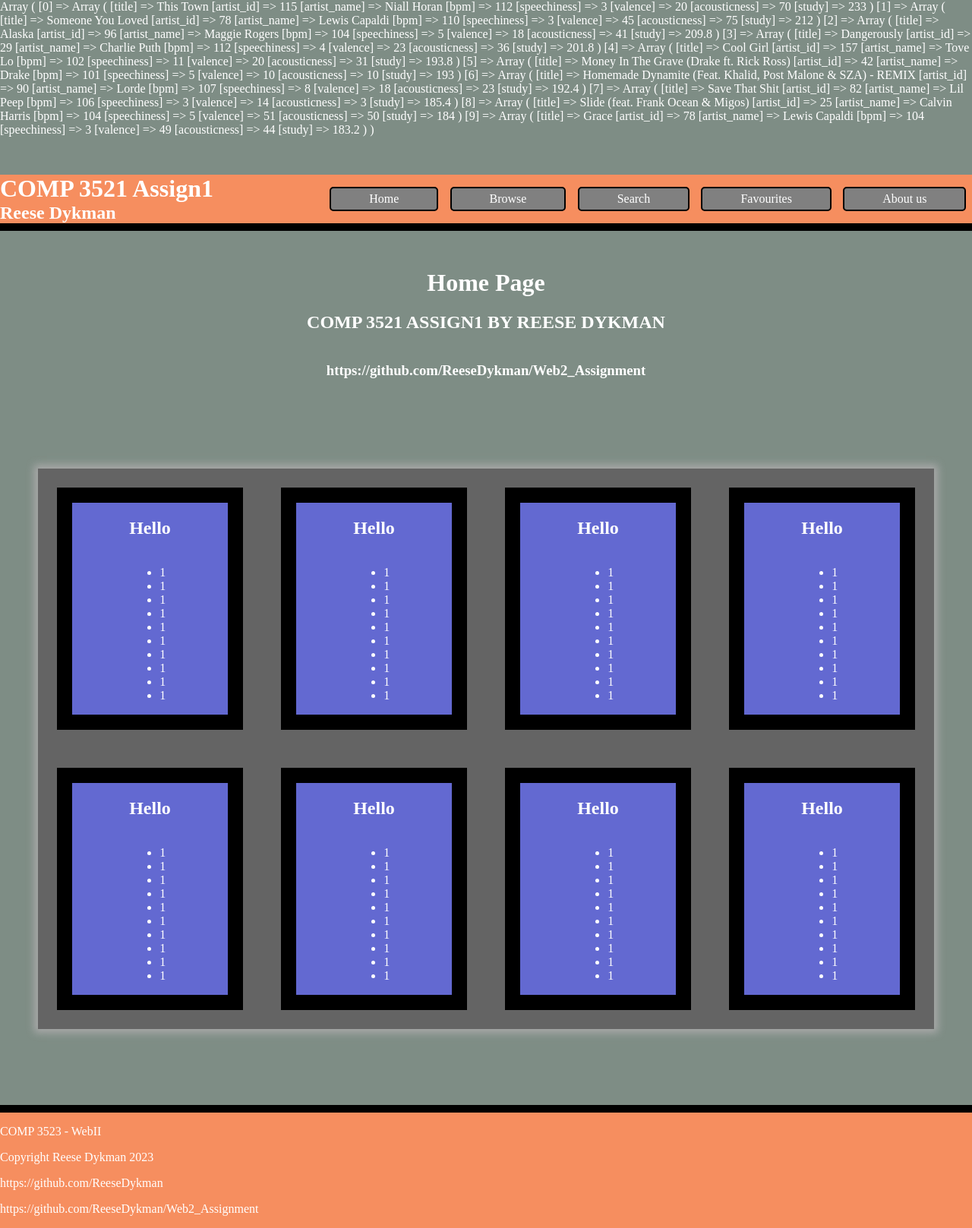
After one commit to ReeseDykman/Web2_Assignment, a PHP site: page /home.php in a window 1280 px wide. The commit adds this page. Shown: the whole page at 76% size. Run offline with PHP 8.4, Linux system fonts and the light colour scheme; data comes from the database, SQL or seed files in the repository.

Commit message:
structured home page, finished SQL queries

```diff
--- /dev/null
+++ b/about-us.php
@@ -0,0 +1,3 @@
+<?php
+echo "<h1>About us</h1>"
+?>
--- /dev/null
+++ b/home.php
@@ -0,0 +1,173 @@
+<?php
+require_once './includes/db-connection-classes.inc.php';
+require_once './includes/config.inc.php';
+require_once './includes/songs-helper.php';
+
+$db = new database();
+$connection = $db->createConnection(DBCONNSTRING, DBUSER, DBPASS);
+$searcher = new homeSearcher($connection);
+
+$topGenres = $searcher->getStudying();
+print_r($topGenres);
+?>
+
+<!DOCTYPE html>
+<html lang="en">
+    <head>
+        <meta charset="utf-8">
+        <title>Assignment 1</title>
+        <meta name="author" content="Reese Dykman">
+        <meta name="description" content="Single song page">
+        <meta name="keywords" content="song, song info, song info home page">
+        <meta name="viewport" content="width=device-width, initial-scale=1.0">
+        <link rel="stylesheet" href="./styles/home.css" />
+        <link rel="stylesheet" href="./styles/global-styles.css" />
+    </head>
+
+    <body>
+        <header>
+            <?=generateHeader();?>
+        </header>
+
+        <div class=info>
+            <h1 class= center>Home Page</h1>
+            <h2 class= center>COMP 3521 ASSIGN1 BY REESE DYKMAN</h2>
+            <h3 class= center>https://github.com/ReeseDykman/Web2_Assignment</h3>
+        </div>
+
+        <section class=black-box>
+            <div class=purple-box>
+                <h2>Hello</h2>
+                <ul>
+                    <li>1</li>
+                    <li>1</li>
+                    <li>1</li>
+                    <li>1</li>
+                    <li>1</li>
+                    <li>1</li>
+                    <li>1</li>
+                    <li>1</li>
+                    <li>1</li>
+                    <li>1</li>
+                </ul>
+            </div>
+
+            <div class=purple-box>
+                <h2>Hello</h2>
+                <ul>
+                    <li>1</li>
+                    <li>1</li>
+                    <li>1</li>
+                    <li>1</li>
+                    <li>1</li>
+                    <li>1</li>
+                    <li>1</li>
+                    <li>1</li>
+                    <li>1</li>
+                    <li>1</li>
+                </ul>
+            </div>
+
+            <div class=purple-box>
+                <h2>Hello</h2>
+                <ul>
+                    <li>1</li>
+                    <li>1</li>
+                    <li>1</li>
+                    <li>1</li>
+                    <li>1</li>
+                    <li>1</li>
+                    <li>1</li>
+                    <li>1</li>
+                    <li>1</li>
+                    <li>1</li>
+                </ul>
+            </div>
+
+            <div class=purple-box>
+                <h2>Hello</h2>
+                <ul>
+                    <li>1</li>
+                    <li>1</li>
+                    <li>1</li>
+                    <li>1</li>
+                    <li>1</li>
+                    <li>1</li>
+                    <li>1</li>
+                    <li>1</li>
+                    <li>1</li>
+                    <li>1</li>
+                </ul>
+            </div>
+
+            <div class=purple-box>
+                <h2>Hello</h2>
+                <ul>
+                    <li>1</li>
+                    <li>1</li>
+                    <li>1</li>
+                    <li>1</li>
+                    <li>1</li>
+                    <li>1</li>
+                    <li>1</li>
+                    <li>1</li>
+                    <li>1</li>
+                    <li>1</li>
+                </ul>
+            </div>
+
+            <div class=purple-box>
+                <h2>Hello</h2>
+                <ul>
+                    <li>1</li>
+                    <li>1</li>
+                    <li>1</li>
+                    <li>1</li>
+                    <li>1</li>
+                    <li>1</li>
+                    <li>1</li>
+                    <li>1</li>
+                    <li>1</li>
+                    <li>1</li>
+                </ul>
+            </div>
+
+            <div class=purple-box>
+                <h2>Hello</h2>
+                <ul>
+                    <li>1</li>
+                    <li>1</li>
+                    <li>1</li>
+                    <li>1</li>
+                    <li>1</li>
+                    <li>1</li>
+                    <li>1</li>
+                    <li>1</li>
+                    <li>1</li>
+                    <li>1</li>
+                </ul>
+            </div>
+
+            <div class=purple-box>
+                <h2>Hello</h2>
+                <ul>
+                    <li>1</li>
+                    <li>1</li>
+                    <li>1</li>
+                    <li>1</li>
+                    <li>1</li>
+                    <li>1</li>
+                    <li>1</li>
+                    <li>1</li>
+                    <li>1</li>
+                    <li>1</li>
+                </ul>
+            </div>
+
+        </section>
+
+
+        <footer><?=generateFooter()?></footer>
+    </body>
+
+</html>
--- a/includes/add-favourite.inc.php
+++ b/includes/add-favourite.inc.php
@@ -1,8 +1,6 @@
 <?php
 
-    if(session_status() !== PHP_SESSION_ACTIVE){
-        session_start();
-    }
+    session_start();
 
     if (!isset($_SESSION["favourites"])){
         $_SESSION["favourites"] = [];
--- a/includes/db-connection-classes.inc.php
+++ b/includes/db-connection-classes.inc.php
@@ -138,6 +138,101 @@ class songSearcher{
     }
 
 }
+class homeSearcher{
 
+    function __construct($conn){
+        $this->connection = $conn;
+    }
+
+    function getTopGenres(){
+        $sql = "SELECT songs.genre_id, genres.genre_name, COUNT(*) AS count FROM songs
+            INNER JOIN genres ON songs.genre_id = genres.genre_id GROUP BY songs.genre_id
+            ORDER BY count DESC LIMIT 10" ;
+
+        $results = database::dbquery($this->connection, $sql, null);
+        $results = $results->fetchAll();
+        return $results;
+
+    }
+
+    function getTopArtists(){
+        $sql = "SELECT songs.artist_id, artists.artist_name, COUNT(*) AS count FROM songs
+            INNER JOIN artists ON songs.artist_id = artists.artist_id GROUP BY songs.artist_id
+            ORDER BY count DESC LIMIT 10" ;
+
+        $results = database::dbquery($this->connection, $sql, null);
+        $results = $results->fetchAll();
+        return $results;
+    }
+
+    function getTopSongs(){
+        $sql = "SELECT songs.title, songs.artist_id, artists.artist_name, popularity FROM songs
+            INNER JOIN artists ON songs.artist_id = artists.artist_id
+            ORDER BY popularity DESC LIMIT 10" ;
+
+        $results = database::dbquery($this->connection, $sql, null);
+        $results = $results->fetchAll();
+        return $results;
+    }
+
+    function getOneHitWonders(){
+        $sql = "SELECT songs.title, songs.artist_id, artists.artist_name, popularity,
+            COUNT(songs.artist_id) as count FROM songs
+            INNER JOIN artists ON songs.artist_id = artists.artist_id GROUP BY songs.artist_id
+            HAVING count(songs.artist_id) = 1 ORDER BY songs.popularity DESC LIMIT 10 " ;
+
+        $results = database::dbquery($this->connection, $sql, null);
+        $results = $results->fetchAll();
+        return $results;
+    }
+
+    function getAcoustic(){
+        $sql = "SELECT songs.title, songs.artist_id, artists.artist_name, acousticness, duration
+                FROM songs INNER JOIN artists ON songs.artist_id = artists.artist_id
+                WHERE songs.acousticness > 40
+                GROUP BY songs.artist_id ORDER BY songs.duration DESC LIMIT 10" ;
+
+        $results = database::dbquery($this->connection, $sql, null);
+        $results = $results->fetchAll();
+        return $results;
+    }
+
+    function getClub(){
+        $sql = "SELECT songs.title, songs.artist_id, artists.artist_name, danceability,
+                energy, danceability*1.6+energy*1.4 AS club
+                FROM songs INNER JOIN artists ON songs.artist_id = artists.artist_id
+                WHERE songs.danceability > 80
+                ORDER BY club DESC LIMIT 10" ;
+
+        $results = database::dbquery($this->connection, $sql, null);
+        $results = $results->fetchAll();
+        return $results;
+    }
+
+    function getRunning(){
+        $sql = "SELECT songs.title, songs.artist_id, artists.artist_name, bpm, energy, valence,
+                energy*1.3+valence*1.6 AS run
+                FROM songs INNER JOIN artists ON songs.artist_id = artists.artist_id
+                WHERE bpm > 120 AND bpm < 125
+                ORDER BY run DESC LIMIT 10" ;
+
+        $results = database::dbquery($this->connection, $sql, null);
+        $results = $results->fetchAll();
+        return $results;
+    }
+
+    function getStudying(){
+        $sql = "SELECT songs.title, songs.artist_id, artists.artist_name, bpm, speechiness, valence, acousticness,
+                acousticness*0.8+100 - speechiness+100-valence AS study
+                FROM songs INNER JOIN artists ON songs.artist_id = artists.artist_id
+                WHERE bpm > 100 AND bpm < 115 AND speechiness > 1 AND speechiness <20
+                ORDER BY study DESC LIMIT 10" ;
+
+        $results = database::dbquery($this->connection, $sql, null);
+        $results = $results->fetchAll();
+        return $results;
+    }
+
+}
 
 ?>
--- a/includes/songs-helper.php
+++ b/includes/songs-helper.php
@@ -27,10 +27,11 @@
                 <h2>Reese Dykman</h2>
             </div>
             <nav>
-                <a href=search-results.php class="abutton">Home</a>
+                <a href=home.php class="abutton">Home</a>
                 <a href=search-results.php class="abutton">Browse</a>
                 <a href=song-search.php class="abutton">Search</a>
                 <a href=favourites.php class="abutton">Favourites</a>
+                <a href=about-us.php class="abutton">About us</a>
             </nav>
 <?php
     }
--- a/search-results.php
+++ b/search-results.php
@@ -66,7 +66,7 @@ if(isset($_GET['searchBy'])){
         <title>Assignment 1</title>
         <meta name="author" content="Reese Dykman">
         <meta name="description" content="Song search page">
-        <meta name="keywords" content="song, song search, song search page">
+        <meta name="keywords" content="song, song search, song search results page">
         <meta name="viewport" content="width=device-width, initial-scale=1.0">
         <link rel="stylesheet" href="styles\global-styles.css"/>
         <link rel="stylesheet" href="styles\results.css"/>
--- a/styles/global-styles.css
+++ b/styles/global-styles.css
@@ -48,7 +48,7 @@ section{
 }
 .black-box{
     margin: 50px;
-    background-color: black;
+    background-color: rgb(100, 100, 100);
     box-shadow: 0 0 10px 5px darkgray;
 }
 label{
--- /dev/null
+++ b/styles/home.css
@@ -0,0 +1,24 @@
+section{
+    display: grid;
+    grid-template-columns: 1fr 1fr 1fr 1fr;
+}
+.purple-box{
+    display: flex;
+    justify-content: center;
+    align-content: center;
+    flex-direction: column;
+    flex-wrap: wrap;
+}
+.info{
+    display: flex;
+    justify-content: center;
+    align-content: center;
+    flex-direction: column;
+    flex-wrap: wrap;
+}
+.center{
+    display: flex;
+    justify-content: center;
+    align-content: center;
+    flex-wrap: wrap;
+}
```
Also changed, not shown: favourites.php (+4 -18 lines).
